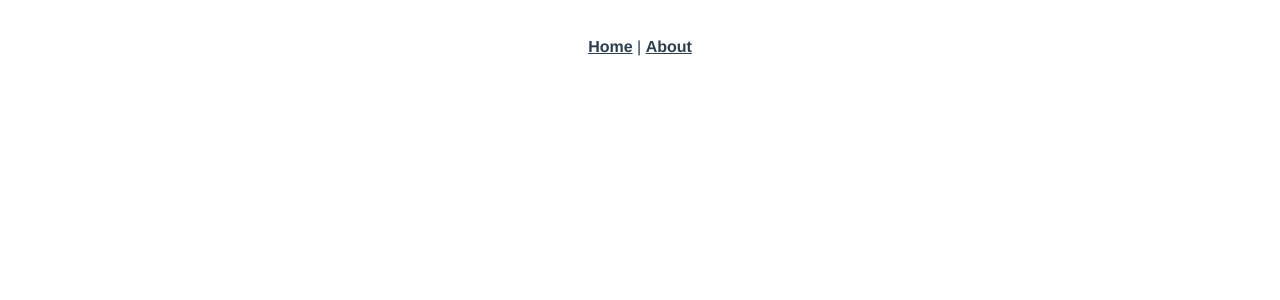
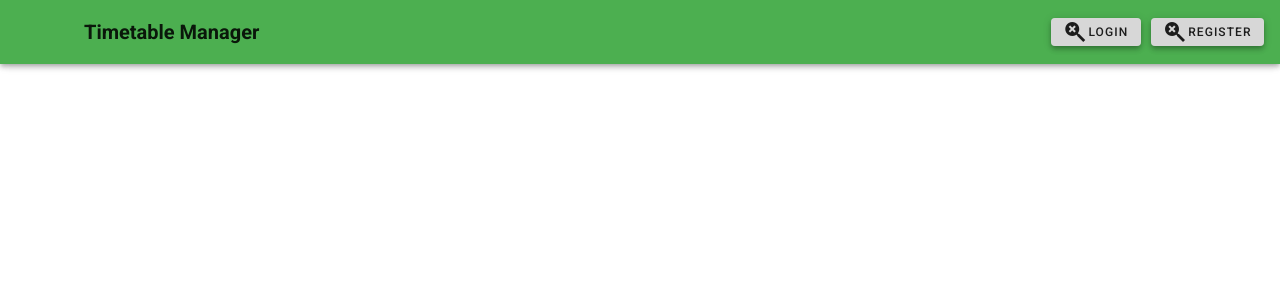
Before and after one commit to otiliahuszar/licenta-frontend, a Vue app: page /login in a window 1280 px wide. Shown: the top 300 px of the page. Built offline with nearby package versions, Linux system fonts and the light colour scheme.

Commit message:
Add navbar with login and register

```diff
--- a/public/index.html
+++ b/public/index.html
@@ -1,11 +1,13 @@
 <!DOCTYPE html>
-<html lang="">
+<html lang="en">
   <head>
     <meta charset="utf-8">
     <meta http-equiv="X-UA-Compatible" content="IE=edge">
     <meta name="viewport" content="width=device-width,initial-scale=1.0">
     <link rel="icon" href="<%= BASE_URL %>favicon.ico">
     <title><%= htmlWebpackPlugin.options.title %></title>
+    <link rel="stylesheet" href="https://fonts.googleapis.com/css?family=Roboto:100,300,400,500,700,900">
+    <link rel="stylesheet" href="https://cdn.jsdelivr.net/npm/@mdi/font@latest/css/materialdesignicons.min.css">
   </head>
   <body>
     <noscript>
--- a/src/App.vue
+++ b/src/App.vue
@@ -1,32 +1,54 @@
 <template>
-  <div id="app">
-    <div id="nav">
-      <router-link to="/">Home</router-link> |
-      <router-link to="/about">About</router-link>
-    </div>
-    <router-view/>
-  </div>
+  <v-app>
+    <v-app-bar app color="success">
+      <div class="d-flex align-center" style="width: 300px">
+        <v-img
+            alt="Logo"
+            class="shrink mr-2"
+            contain
+            :src="require('./assets/logo.png')"
+            transition="scale-transition"
+            style="width: 50px"
+        ></v-img>
+
+        <v-app-bar-title style="padding-left: 10px; font-weight: bold">
+          Timetable Manager
+        </v-app-bar-title>
+      </div>
+
+      <v-spacer></v-spacer>
+
+      <v-btn color="white"
+             elevation="4"
+             depressed small
+             style="margin-left: 10px;"
+             to="/login">
+        <v-icon>mdi-magnify-close</v-icon>
+        Login
+      </v-btn>
+
+      <v-btn color="white"
+             elevation="4"
+             depressed small
+             style="margin-left: 10px;"
+             to="/login">
+        <v-icon>mdi-magnify-close</v-icon>
+        Register
+      </v-btn>
+
+    </v-app-bar>
+
+    <v-main>
+      <router-view/>
+    </v-main>
+  </v-app>
 </template>
 
-<style>
-#app {
-  font-family: Avenir, Helvetica, Arial, sans-serif;
-  -webkit-font-smoothing: antialiased;
-  -moz-osx-font-smoothing: grayscale;
-  text-align: center;
-  color: #2c3e50;
-}
+<script>
 
-#nav {
-  padding: 30px;
-}
+    export default {
+        name: 'App',
 
-#nav a {
-  font-weight: bold;
-  color: #2c3e50;
-}
-
-#nav a.router-link-exact-active {
-  color: #42b983;
-}
-</style>
+        data: () => ({}),
+    };
+</script>
--- a/src/components/HelloWorld.vue
+++ b/src/components/HelloWorld.vue
@@ -1,60 +1,151 @@
 <template>
-  <div class="hello">
-    <h1>{{ msg }}</h1>
-    <p>
-      For a guide and recipes on how to configure / customize this project,<br>
-      check out the
-      <a href="https://cli.vuejs.org" target="_blank" rel="noopener">vue-cli documentation</a>.
-    </p>
-    <h3>Installed CLI Plugins</h3>
-    <ul>
-      <li><a href="https://github.com/vuejs/vue-cli/tree/dev/packages/%40vue/cli-plugin-babel" target="_blank" rel="noopener">babel</a></li>
-      <li><a href="https://github.com/vuejs/vue-cli/tree/dev/packages/%40vue/cli-plugin-router" target="_blank" rel="noopener">router</a></li>
-      <li><a href="https://github.com/vuejs/vue-cli/tree/dev/packages/%40vue/cli-plugin-vuex" target="_blank" rel="noopener">vuex</a></li>
-      <li><a href="https://github.com/vuejs/vue-cli/tree/dev/packages/%40vue/cli-plugin-eslint" target="_blank" rel="noopener">eslint</a></li>
-    </ul>
-    <h3>Essential Links</h3>
-    <ul>
-      <li><a href="https://vuejs.org" target="_blank" rel="noopener">Core Docs</a></li>
-      <li><a href="https://forum.vuejs.org" target="_blank" rel="noopener">Forum</a></li>
-      <li><a href="https://chat.vuejs.org" target="_blank" rel="noopener">Community Chat</a></li>
-      <li><a href="https://twitter.com/vuejs" target="_blank" rel="noopener">Twitter</a></li>
-      <li><a href="https://news.vuejs.org" target="_blank" rel="noopener">News</a></li>
-    </ul>
-    <h3>Ecosystem</h3>
-    <ul>
-      <li><a href="https://router.vuejs.org" target="_blank" rel="noopener">vue-router</a></li>
-      <li><a href="https://vuex.vuejs.org" target="_blank" rel="noopener">vuex</a></li>
-      <li><a href="https://github.com/vuejs/vue-devtools#vue-devtools" target="_blank" rel="noopener">vue-devtools</a></li>
-      <li><a href="https://vue-loader.vuejs.org" target="_blank" rel="noopener">vue-loader</a></li>
-      <li><a href="https://github.com/vuejs/awesome-vue" target="_blank" rel="noopener">awesome-vue</a></li>
-    </ul>
-  </div>
+  <v-container>
+    <v-row class="text-center">
+      <v-col cols="12">
+        <v-img
+          :src="require('../assets/logo.png')"
+          class="my-3"
+          contain
+          height="200"
+        />
+      </v-col>
+
+      <v-col class="mb-4">
+        <h1 class="display-2 font-weight-bold mb-3">
+          Welcome to Vuetify
+        </h1>
+
+        <p class="subheading font-weight-regular">
+          For help and collaboration with other Vuetify developers,
+          <br>please join our online
+          <a
+            href="https://community.vuetifyjs.com"
+            target="_blank"
+          >Discord Community</a>
+        </p>
+      </v-col>
+
+      <v-col
+        class="mb-5"
+        cols="12"
+      >
+        <h2 class="headline font-weight-bold mb-3">
+          What's next?
+        </h2>
+
+        <v-row justify="center">
+          <a
+            v-for="(next, i) in whatsNext"
+            :key="i"
+            :href="next.href"
+            class="subheading mx-3"
+            target="_blank"
+          >
+            {{ next.text }}
+          </a>
+        </v-row>
+      </v-col>
+
+      <v-col
+        class="mb-5"
+        cols="12"
+      >
+        <h2 class="headline font-weight-bold mb-3">
+          Important Links
+        </h2>
+
+        <v-row justify="center">
+          <a
+            v-for="(link, i) in importantLinks"
+            :key="i"
+            :href="link.href"
+            class="subheading mx-3"
+            target="_blank"
+          >
+            {{ link.text }}
+          </a>
+        </v-row>
+      </v-col>
+
+      <v-col
+        class="mb-5"
+        cols="12"
+      >
+        <h2 class="headline font-weight-bold mb-3">
+          Ecosystem
+        </h2>
+
+        <v-row justify="center">
+          <a
+            v-for="(eco, i) in ecosystem"
+            :key="i"
+            :href="eco.href"
+            class="subheading mx-3"
+            target="_blank"
+          >
+            {{ eco.text }}
+          </a>
+        </v-row>
+      </v-col>
+    </v-row>
+  </v-container>
 </template>
 
 <script>
-export default {
-  name: 'HelloWorld',
-  props: {
-    msg: String
+  export default {
+    name: 'HelloWorld',
+
+    data: () => ({
+      ecosystem: [
+        {
+          text: 'vuetify-loader',
+          href: 'https://github.com/vuetifyjs/vuetify-loader',
+        },
+        {
+          text: 'github',
+          href: 'https://github.com/vuetifyjs/vuetify',
+        },
+        {
+          text: 'awesome-vuetify',
+          href: 'https://github.com/vuetifyjs/awesome-vuetify',
+        },
+      ],
+      importantLinks: [
+        {
+          text: 'Documentation',
+          href: 'https://vuetifyjs.com',
+        },
+        {
+          text: 'Chat',
+          href: 'https://community.vuetifyjs.com',
+        },
+        {
+          text: 'Made with Vuetify',
+          href: 'https://madewithvuejs.com/vuetify',
+        },
+        {
+          text: 'Twitter',
+          href: 'https://twitter.com/vuetifyjs',
+        },
+        {
+          text: 'Articles',
+          href: 'https://medium.com/vuetify',
+        },
+      ],
+      whatsNext: [
+        {
+          text: 'Explore components',
+          href: 'https://vuetifyjs.com/components/api-explorer',
+        },
+        {
+          text: 'Select a layout',
+          href: 'https://vuetifyjs.com/getting-started/pre-made-layouts',
+        },
+        {
+          text: 'Frequently Asked Questions',
+          href: 'https://vuetifyjs.com/getting-started/frequently-asked-questions',
+        },
+      ],
+    }),
   }
-}
 </script>
-
-<!-- Add "scoped" attribute to limit CSS to this component only -->
-<style scoped>
-h3 {
-  margin: 40px 0 0;
-}
-ul {
-  list-style-type: none;
-  padding: 0;
-}
-li {
-  display: inline-block;
-  margin: 0 10px;
-}
-a {
-  color: #42b983;
-}
-</style>
--- a/src/main.js
+++ b/src/main.js
@@ -2,11 +2,13 @@
 import App from './App.vue'
 import router from './router'
 import store from './store'
+import vuetify from './plugins/vuetify'
 
 Vue.config.productionTip = false
 
 new Vue({
   router,
   store,
+  vuetify,
   render: h => h(App)
 }).$mount('#app')
--- /dev/null
+++ b/src/plugins/vuetify.js
@@ -0,0 +1,7 @@
+import Vue from 'vue';
+import Vuetify from 'vuetify/lib/framework';
+
+Vue.use(Vuetify);
+
+export default new Vuetify({
+});
--- a/src/router/index.js
+++ b/src/router/index.js
@@ -1,29 +1,32 @@
-import Vue from 'vue'
-import VueRouter from 'vue-router'
-import Home from '../views/Home.vue'
+import Vue from 'vue';
+import VueRouter from 'vue-router';
+import Login from '../views/Login.vue';
+import Register from '../views/Register.vue';
+import Dashboard from '../views/Dashboard.vue';
 
-Vue.use(VueRouter)
+Vue.use(VueRouter);
 
 const routes = [
     {
         path: '/',
-    name: 'Home',
-    component: Home
+        name: 'Dashboard',
+        component: Dashboard
     },
     {
-    path: '/about',
-    name: 'About',
-    // route level code-splitting
-    // this generates a separate chunk (about.[hash].js) for this route
-    // which is lazy-loaded when the route is visited.
-    component: () => import(/* webpackChunkName: "about" */ '../views/About.vue')
+        path: '/login',
+        name: 'Login',
+        component: Login
+    },
+    {
+        path: '/register',
+        name: 'Register',
+        component: Register
     }
-]
+];
 
 const router = new VueRouter({
     mode: 'history',
-  base: process.env.BASE_URL,
     routes
-})
+});
 
-export default router
+export default router;
--- /dev/null
+++ b/src/views/Dashboard.vue
@@ -0,0 +1,13 @@
+<template>
+  <div></div>
+</template>
+
+<script>
+    export default {
+        name: "Dashboard"
+    }
+</script>
+
+<style scoped>
+
+</style>
--- a/src/views/Home.vue
+++ b/src/views/Home.vue
@@ -1,18 +1,15 @@
 <template>
-  <div class="home">
-    <img alt="Vue logo" src="../assets/logo.png">
-    <HelloWorld msg="Welcome to Your Vue.js App"/>
-  </div>
+  <hello-world />
 </template>
 
 <script>
-// @ is an alias to /src
-import HelloWorld from '@/components/HelloWorld.vue'
+  import HelloWorld from '../components/HelloWorld'
 
-export default {
-  name: 'Home',
-  components: {
-    HelloWorld
+  export default {
+    name: 'Home',
+
+    components: {
+      HelloWorld,
+    },
   }
-}
 </script>
--- /dev/null
+++ b/src/views/Login.vue
@@ -0,0 +1,13 @@
+<template>
+  <div></div>
+</template>
+
+<script>
+    export default {
+        name: "Login"
+    }
+</script>
+
+<style scoped>
+
+</style>
--- /dev/null
+++ b/src/views/Register.vue
@@ -0,0 +1,13 @@
+<template>
+  <div></div>
+</template>
+
+<script>
+    export default {
+        name: "Register"
+    }
+</script>
+
+<style scoped>
+
+</style>
--- /dev/null
+++ b/vue.config.js
@@ -0,0 +1,5 @@
+module.exports = {
+  transpileDependencies: [
+    'vuetify'
+  ]
+}
```
Also changed, not shown: package.json (+6 -1 lines), 1 other file (tests, documents, lock files or other folders). Lines whose indentation alone changed are shown as unchanged.
